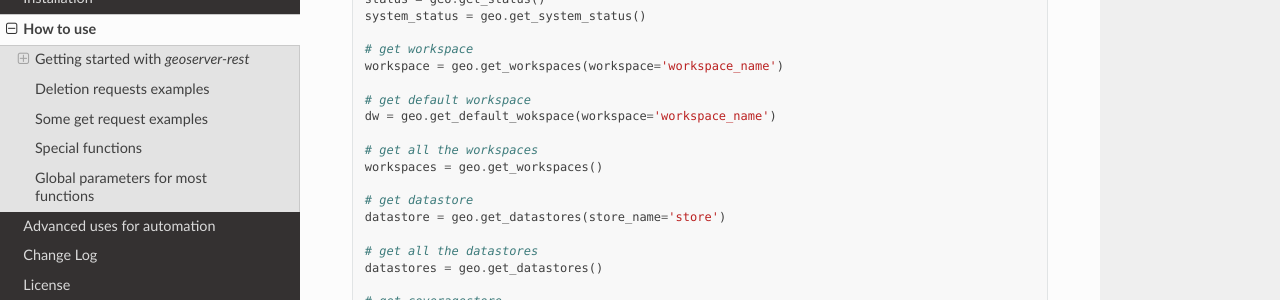
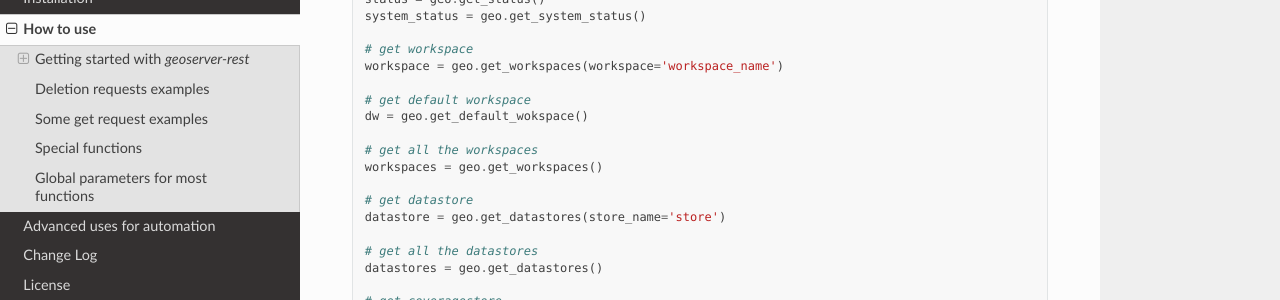
Before and after one commit to gicait/geoserver-rest, a Sphinx documentation site: the page built from docs/source/how_to_use.rst, in a window 1280 px wide and 900 px high, scrolled down 5501 px. Shown: the part 151-451 px from the top of the window. Built offline with Sphinx 7.4.7 and the Read the Docs theme 2.0.0, drawn with Linux system fonts in a browser that asks for light colours.

Commit message:
close #121

```diff
--- a/docs/source/how_to_use.rst
+++ b/docs/source/how_to_use.rst
@@ -333,7 +333,7 @@ Some get request examples
     workspace = geo.get_workspaces(workspace='workspace_name')
 
     # get default workspace
-    dw = geo.get_default_wokspace(workspace='workspace_name')
+    dw = geo.get_default_wokspace()
 
     # get all the workspaces
     workspaces = geo.get_workspaces()
```
